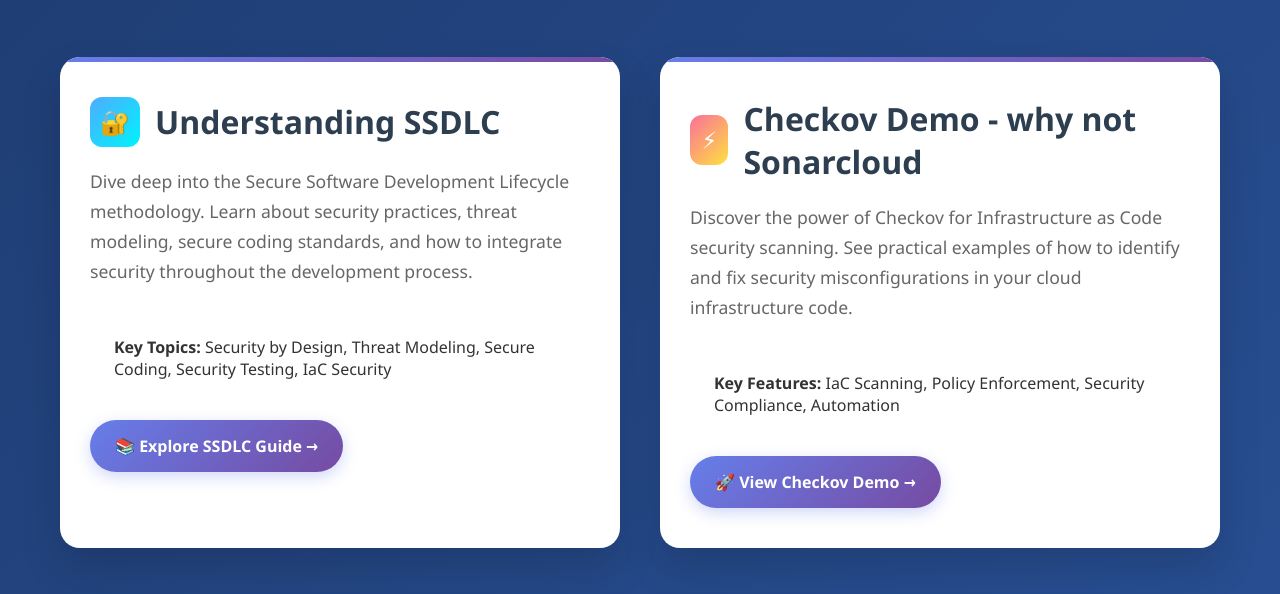
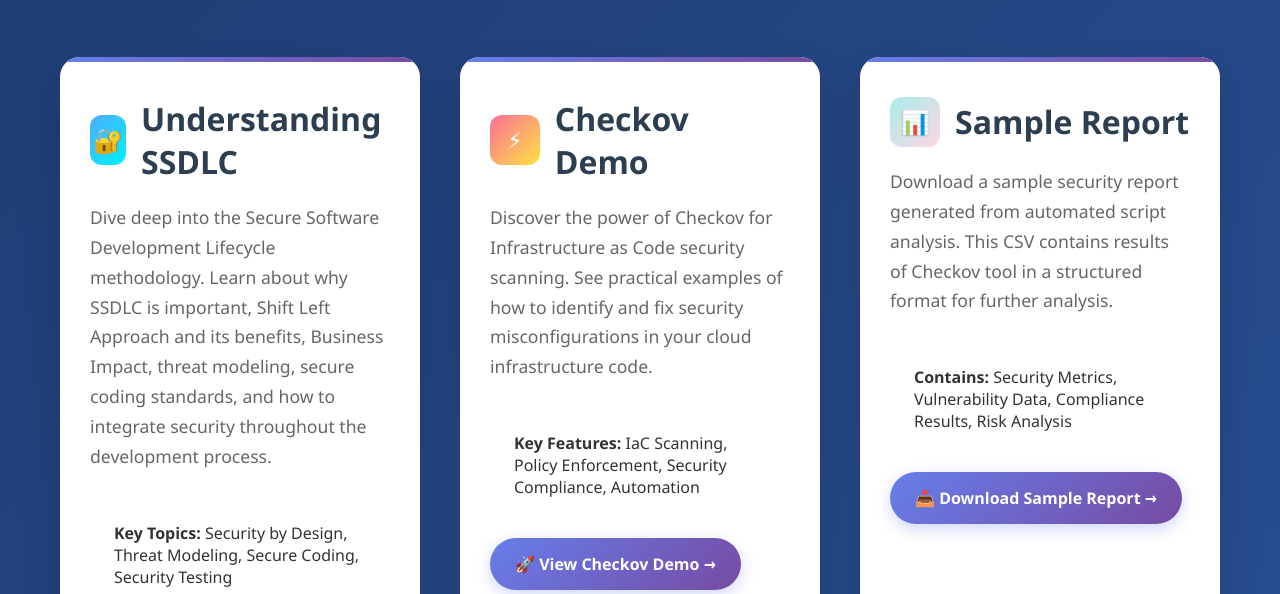
Before and after one commit to Mohd-Abdul-Jameel/Checkov-Demo-, a plain HTML site: page docs/index.html in a window 1280 px wide. Shown: the part 206-800 px from the top of the page. Drawn offline with Linux system fonts and the light colour scheme.

Commit message:
Update index.html

```diff
--- a/docs/index.html
+++ b/docs/index.html
@@ -3,7 +3,7 @@
 <head>
     <meta charset="UTF-8">
     <meta name="viewport" content="width=device-width, initial-scale=1.0">
-    <title>{techolution} - {Security done right}</title>
+    <title>{ techolution } - { Security done right }</title>
     <style>
         * {
             margin: 0;
@@ -72,7 +72,7 @@
 
         .demo-grid {
             display: grid;
-            grid-template-columns: repeat(auto-fit, minmax(400px, 1fr));
+            grid-template-columns: repeat(auto-fit, minmax(350px, 1fr));
             gap: 40px;
             margin-bottom: 60px;
         }
@@ -128,6 +128,10 @@
 
         .checkov-icon {
             background: linear-gradient(135deg, #fa709a, #fee140);
+        }
+
+        .report-icon {
+            background: linear-gradient(135deg, #a8edea, #fed6e3);
         }
 
         .demo-card p {
@@ -269,10 +273,10 @@
                     Understanding SSDLC
                 </h2>
                 <p>
-                    Dive deep into the Secure Software Development Lifecycle methodology. Learn about security practices, threat modeling, secure coding standards, and how to integrate security throughout the development process.
+                    Dive deep into the Secure Software Development Lifecycle methodology. Learn about why SSDLC is important, Shift Left Approach and its benefits, Business Impact, threat modeling, secure coding standards, and how to integrate security throughout the development process.
                 </p>
                 <div class="highlight">
-                    <strong>Key Topics:</strong> Security by Design, Threat Modeling, Secure Coding, Security Testing, IaC Security
+                    <strong>Key Topics:</strong> Security by Design, Threat Modeling, Secure Coding, Security Testing
                 </div>
                 <a href="Understanding SSDLC.html" class="demo-link">
                     📚 Explore SSDLC Guide →
@@ -282,7 +286,7 @@
             <div class="demo-card">
                 <h2>
                     <div class="icon checkov-icon">⚡</div>
-                    Checkov Demo - why not Sonarcloud
+                    Checkov Demo
                 </h2>
                 <p>
                     Discover the power of Checkov for Infrastructure as Code security scanning. See practical examples of how to identify and fix security misconfigurations in your cloud infrastructure code.
@@ -294,6 +298,22 @@
                     🚀 View Checkov Demo →
                 </a>
             </div>
+
+            <div class="demo-card">
+                <h2>
+                    <div class="icon report-icon">📊</div>
+                    Sample Report
+                </h2>
+                <p>
+                    Download a sample security report generated from automated script analysis. This CSV contains results of Checkov tool in a structured format for further analysis.
+                </p>
+                <div class="highlight">
+                    <strong>Contains:</strong> Security Metrics, Vulnerability Data, Compliance Results, Risk Analysis
+                </div>
+                <a href="sample-report.csv" class="demo-link" download="techolution-security-report.csv">
+                    📥 Download Sample Report →
+                </a>
+            </div>
         </div>
 
         <div class="navigation-section">
@@ -301,6 +321,7 @@
             <div class="nav-links">
                 <a href="Understanding SSDLC.html" class="nav-link">SSDLC Guide</a>
                 <a href="Checkov-demo.html" class="nav-link">Checkov Demo</a>
+                <a href="sample-report.csv" class="nav-link" download="techolution-security-report.csv">Download Report</a>
                 <a href="https://github.com/Mohd-Abdul-Jameel/Checkov-Demo-" class="nav-link" target="_blank">GitHub Repository</a>
             </div>
         </div>
```
